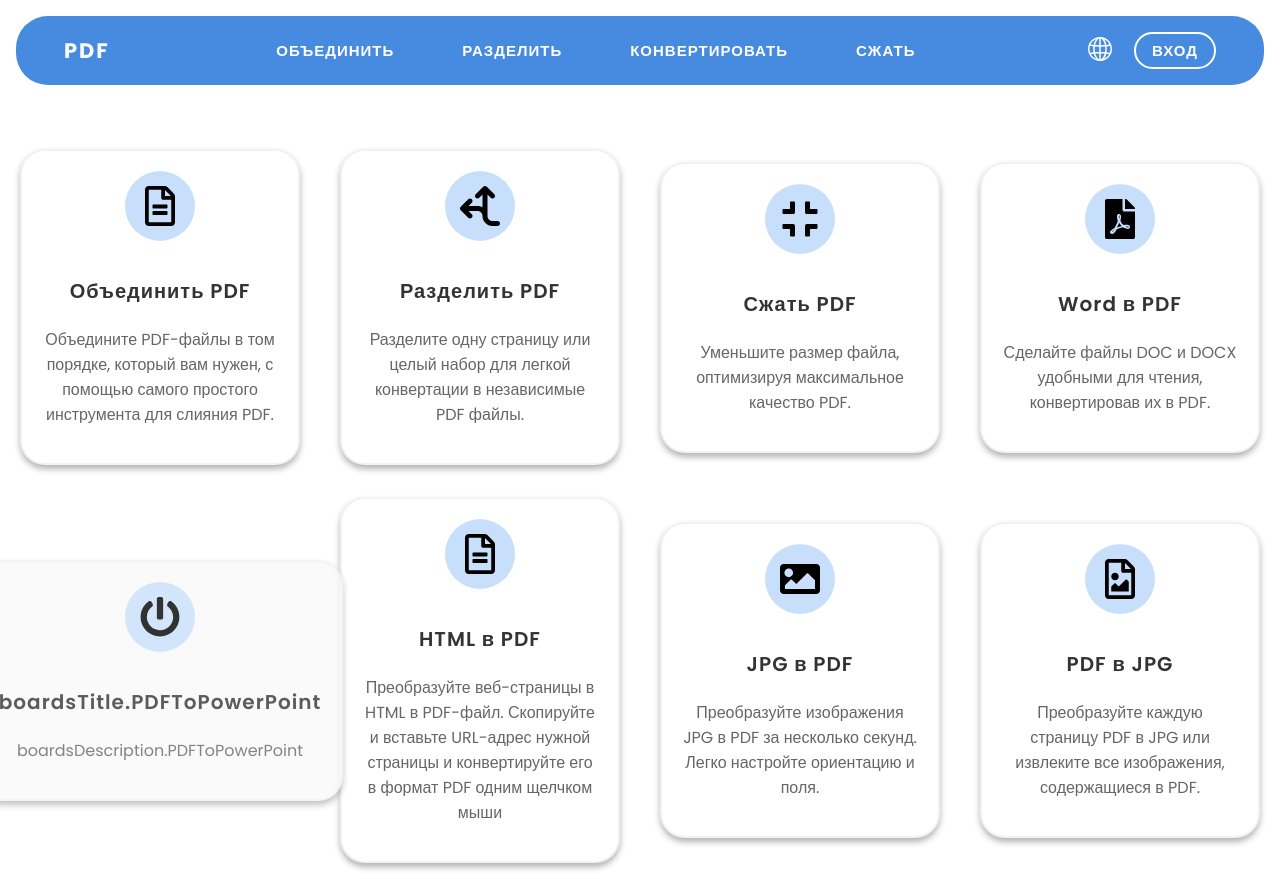
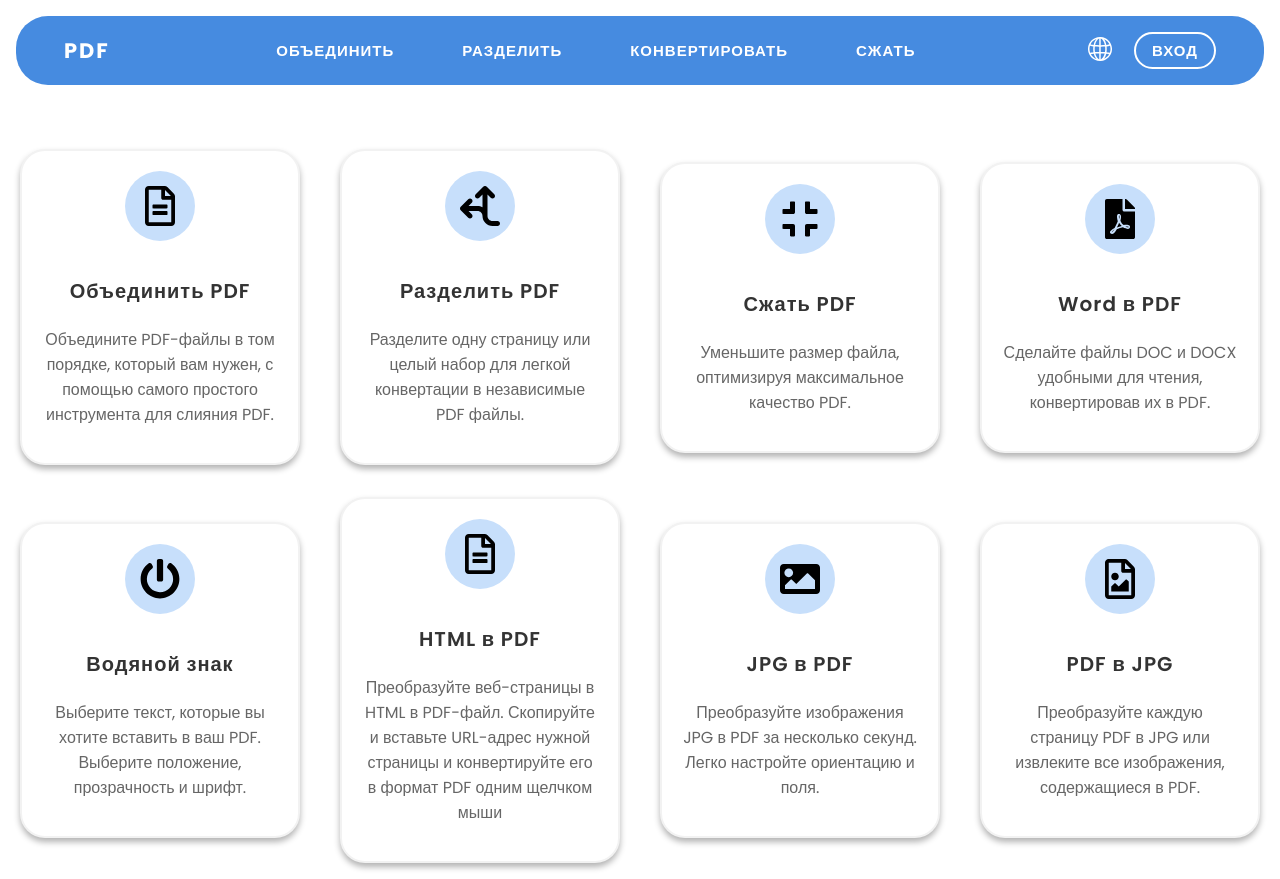
Before and after one commit to elizaveta-rybina/pdf-project, a React (Create React App) app: page / in a window 1280 px wide. Built offline with nearby package versions, Linux system fonts and the light colour scheme; no server answers; what @ilovepdf/ilovepdf-js would draw is missing.

Commit message:
#feat: adding labels to the board

```diff
--- a/public/locale/en/translation.json
+++ b/public/locale/en/translation.json
@@ -13,7 +13,7 @@
 		"compress": "Compress PDF",
 		"wordToPDF": "Word To PDF",
 		"htmlToPdf": "HTML to PDF",
-		"PowerPointToPDF": "PowerPoint to PDF",
+		"watermark": "Watermark",
 		"JPGToPDF": "JPG to PDF",
 		"PDFToJPG": "PDF to JPG"
 	},
@@ -23,7 +23,7 @@
 		"compress": "Reduce file size while optimizing for maximal PDF quality.",
 		"wordToPDF": "Make DOC and DOCX files easy to read by converting them to PDF.",
 		"htmlToPdf": "Convert webpages in HTML to PDF. Copy and paste the URL of the page you want and convert it to PDF with a click.",
-		"PowerPointToPDF": "Make PPT and PPTX slideshows easy to view by converting them to PDF.",
+		"watermark": "Stamp text over your PDF in seconds. Choose the typography, transparency and position.",
 		"JPGToPDF": "Convert JPG images to PDF in seconds. Easily adjust orientation and margins.",
 		"PDFToJPG": "Convert each PDF page into a JPG or extract all images contained in a PDF."
 	},
--- a/public/locale/ru/translation.json
+++ b/public/locale/ru/translation.json
@@ -13,7 +13,7 @@
 		"compress": "Сжать PDF",
 		"wordToPDF": "Word в PDF",
 		"htmlToPdf": "HTML в PDF",
-    "PowerPointToPDF": "PowerPoint в PDF",
+    "watermark": "Водяной знак",
 		"JPGToPDF": "JPG в PDF",
 		"PDFToJPG": "PDF в JPG"
 	},
@@ -23,7 +23,7 @@
 		"compress": "Уменьшите размер файла, оптимизируя максимальное качество PDF.",
 		"wordToPDF": "Сделайте файлы DOC и DOCX удобными для чтения, конвертировав их в PDF.",
 		"htmlToPdf": "Преобразуйте веб-страницы в HTML в PDF-файл. Скопируйте и вставьте URL-адрес нужной страницы и конвертируйте его в формат PDF одним щелчком мыши",
-    "PowerPointToPDF": "Преобразуйте PPT и PPTX слайд-шоу в удобный для просмотра PDF.",
+    "watermark": "Выберите текст, которые вы хотите вставить в ваш PDF. Выберите положение, прозрачность и шрифт.",
 		"JPGToPDF": "Преобразуйте изображения JPG в PDF за несколько секунд. Легко настройте ориентацию и поля.",
 		"PDFToJPG": "Преобразуйте каждую страницу PDF в JPG или извлеките все изображения, содержащиеся в PDF."
 	},
--- a/src/widgets/BoardsList/cfg/boardsData.tsx
+++ b/src/widgets/BoardsList/cfg/boardsData.tsx
@@ -48,10 +48,10 @@ export const boardsData: BoardData[] = [
 		icon: FaFilePdf,
 	},
 	{
-		active: false,
-		title: 'boardsTitle.PDFToPowerPoint',
-		description: 'boardsDescription.PDFToPowerPoint',
-		link: '/PDFToPowerPoint',
+		active: true,
+		title: 'boardsTitle.watermark',
+		description: 'boardsDescription.watermark',
+		link: '/watermark',
 		icon: FaPowerOff,
 	},
 	{
```
